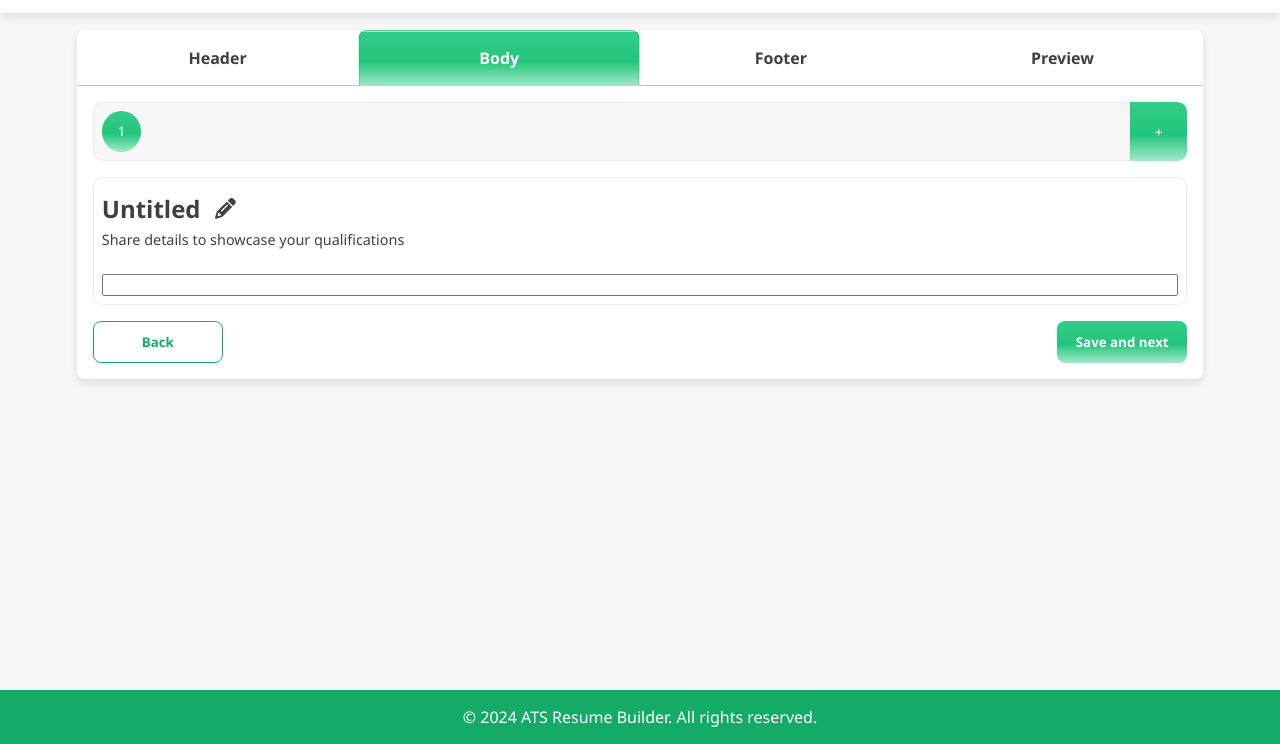
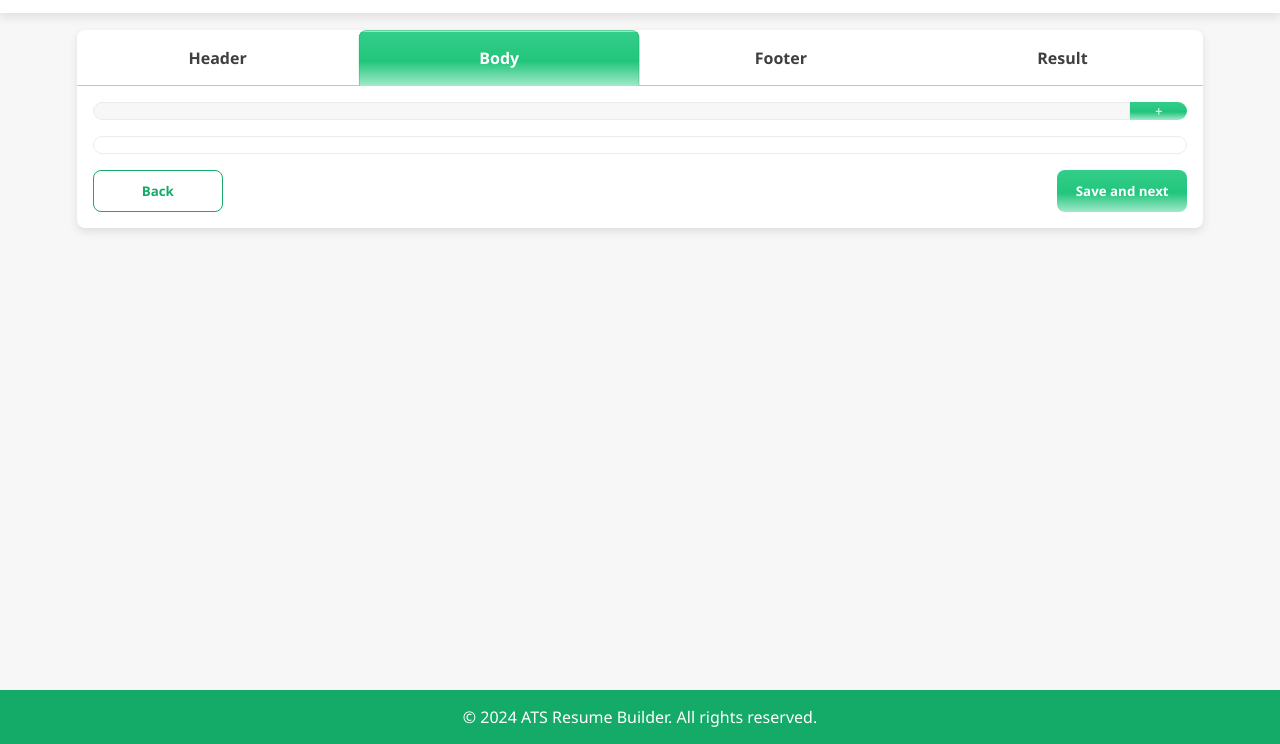
Before and after one commit to RyanBagusB/ats-resume-builder, a website built with Vite: page index.html in a window 1280 px wide. Shown: the part 58-802 px from the top of the page. Built offline with nearby package versions, Linux system fonts and the light colour scheme.

```diff
--- a/index.html
+++ b/index.html
@@ -22,8 +22,8 @@
           <input type="radio" id="footer" name="tabs">
           <label for="footer">Footer</label>
 
-          <input type="radio" id="preview" name="tabs">
-          <label for="preview">Preview</label>
+          <input type="radio" id="result" name="tabs">
+          <label for="result">Result</label>
         </nav>
 
         <div class="tab-contents">
@@ -44,7 +44,7 @@
                 <div class="section-content__body__input-row">
                   <div class="section-content__body__input">
                     <label for="name">Name</label>
-                    <input type="text" id="name" placeholder="Enter your name">
+                    <input type="text" id="name" placeholder="Enter your name" autocomplete="additional-name">
                   </div>
 
                   <div class="section-content__body__input">
@@ -55,7 +55,7 @@
 
                 <div class="section-content__body__input">
                   <label for="email">Email</label>
-                  <input type="email" id="email" placeholder="Enter your email">
+                  <input type="email" id="email" placeholder="Enter your email" autocomplete="email">
                 </div>
 
                 <div class="section-content__body__input">
@@ -70,7 +70,7 @@
 
                 <div class="section-content__body__input">
                   <label for="address">Address</label>
-                  <input type="text" id="address" placeholder="Enter your address">
+                  <input type="text" id="address" placeholder="Enter your address" autocomplete="address-level1">
                 </div>
 
                 <div class="section-content__body__input">
@@ -94,26 +94,11 @@
 
           <div class="tab-contents__body">
             <div class="section-navigation">
-              <div class="section-navigation__stepper-container">
-                <button class="section-navigation__stepper-container__stepper active">1</button>
-              </div>
+              <div class="section-navigation__stepper-container"></div>
               <button class="section-navigation__add-section">+</button>
             </div>
 
-            <div class="section-content">
-              <div class="section-content__form active">
-                <div class="section-content__header">
-                  <h2 class="section-content__header-title">Untitled</h2>
-                  <button class="section-content__header__edit-title-button"><i class="fa fa-pencil"></i></button>
-                  <p>Share details to showcase your qualifications</p>
-                </div>
-
-                <div class="section-content__body">
-                  <input type="text">
-                </div>
-              </div>
-
-            </div>
+            <div class="section-content"></div>
 
             <div class="section-content__footer">
               <button class="section-content__footer__back">Back</button>
@@ -127,7 +112,7 @@
           </div>
 
           <div class="tab-contents__result">
-            <h2>Preview</h2>
+            <h2>Result</h2>
             <p>Lorem ipsum dolor sit, amet consectetur adipisicing elit. Ad aut neque quam inventore, voluptatum sapiente quia quod commodi magnam quisquam quas aperiam tempora nulla, ab eaque iusto! Blanditiis, assumenda omnis.</p>
           </div>
         </div>
```
